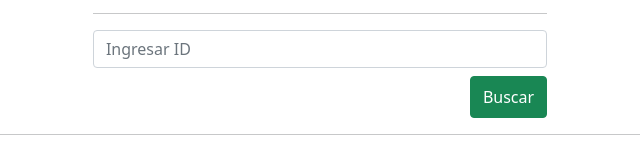
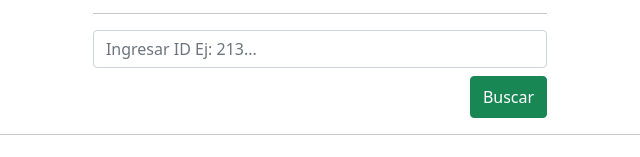
Before and after one commit to matias-user/busca-heroe-ajax, a plain HTML site: page index.html in a window 1280 px wide. Shown: the part 379-536 px from the top of the page, 320-960 px from the left. Drawn offline with nearby package versions, Linux system fonts and the light colour scheme.

Commit message:
Se cambia placeholder en input

```diff
--- a/ajax.js
+++ b/ajax.js
@@ -28,6 +28,7 @@ export class Ajax{
         const img = document.createElement('img');
         const divAppend = document.querySelector('#append');
         const cardBody = document.createElement('div');
+        // Destructurando respuesta
         const { image, name, appearance, biography, powerstats } = heroe;
         const { race, height, weight } = appearance;
         // Limpiar HTML
--- a/index.html
+++ b/index.html
@@ -26,7 +26,7 @@
                          <h1>Buscador de Heroes</h1>
                          <hr>
                          <form>
-                            <input type="number" class="form-control" placeholder="Ingresar ID" >
+                            <input type="number" class="form-control" placeholder="Ingresar ID Ej: 213..." >
                          </form>
                          <button class="btn btn-success py-2 mt-2 float-end" >Buscar</button>
                     </div>
```
